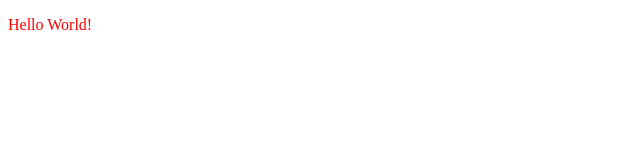
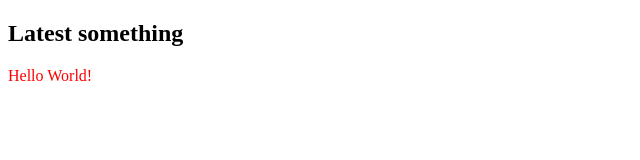
Before and after one commit to GhostT-NM/Hello-world, a plain HTML site: page index.html in a window 1280 px wide. Shown: the whole page, without its empty margins (0-640 px from the left). Drawn offline with Linux system fonts and the light colour scheme.

Commit message:
Update index.html

```diff
--- a/index.html
+++ b/index.html
@@ -5,6 +5,7 @@
     <meta charset = "UTF-8">
   </head>
   <body>
-     <p title = "This is some website content!" style="color:red;">Hello World!</p>
+    <h2>Latest something</h2>
+    <p title = "This is some website content!" style="color:red;">Hello World!</p>
   </body>
 </html>
```
